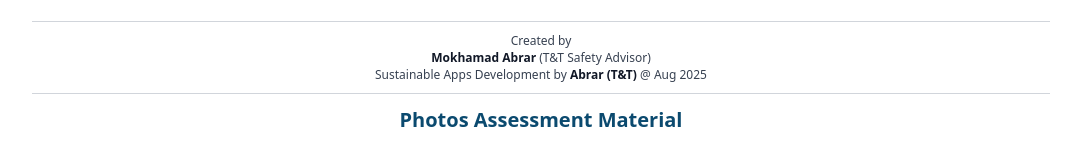
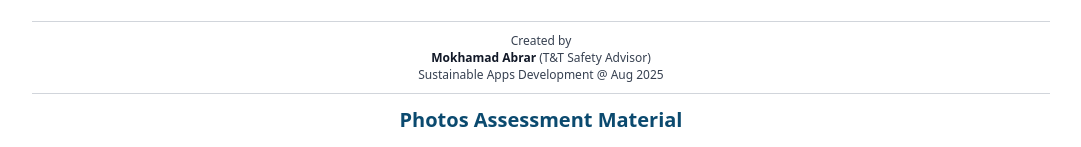
Before and after one commit to mokhamadabrar/inspectsite, a plain HTML site: page mat-handling.html in a window 1280 px wide. Shown: the part 2296-2443 px from the top of the page, without its empty margins (99-1180 px from the left). Drawn offline with Linux system fonts and the light colour scheme.

Commit message:
Update mat-handling.html

```diff
--- a/mat-handling.html
+++ b/mat-handling.html
@@ -436,7 +436,7 @@
     <div class="line"></div>
     <div>Created by</div>
     <div><b>Mokhamad Abrar</b> (T&amp;T Safety Advisor)</div>
-    <div>Sustainable Apps Development by <b>Abrar (T&amp;T)</b> @ Aug 2025</div>
+    <div>Sustainable Apps Development @ Aug 2025</div>
   </div>
 
   <!-- Garis tambahan di bawah footer (sesuai instruksi) -->
```
